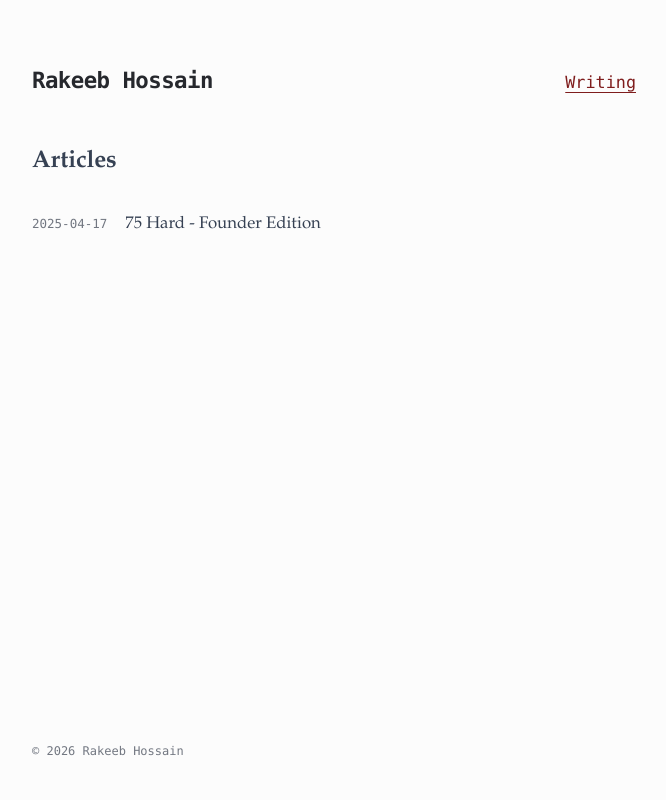
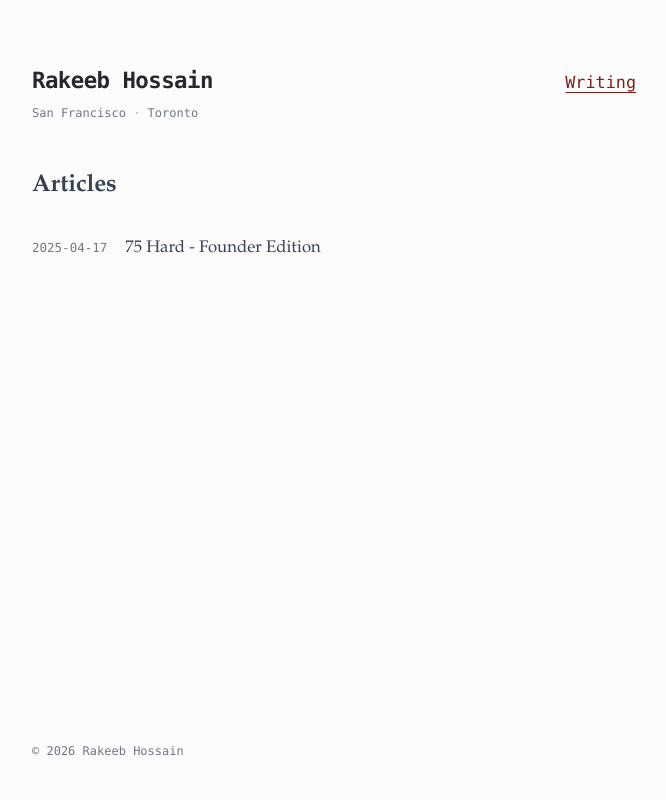
Before and after one commit to rakeeb-hossain/rakeeb-hossain.github.io, an Astro site: page /articles in a window 1280 px wide. Shown: the whole page, without its empty margins (306-972 px from the left). Built offline with nearby package versions, Linux system fonts and the light colour scheme; Astro itself is replaced by a stand-in of ours; some packages are replaced by stand-ins of ours.

Commit message:
add location

```diff
--- a/src/layouts/Layout.astro
+++ b/src/layouts/Layout.astro
@@ -19,9 +19,17 @@ const title = explicitTitle ?? frontmatter?.title;
   <body class="bg-paper text-ink flex flex-col min-h-screen">
     <header class="container mx-auto max-w-165 px-7 pt-16 pb-12">
       <div class="flex justify-between items-baseline">
-        <a href="/" class="font-mono text-[1.4rem] font-semibold tracking-tight"
-          >Rakeeb Hossain</a
-        >
+        <div>
+          <a
+            href="/"
+            class="font-mono text-[1.4rem] font-semibold tracking-tight"
+          >
+            Rakeeb Hossain
+          </a>
+          <div class="font-mono text-[12px] text-muted mt-1.5">
+            San Francisco <span class="text-muted/50">·</span> Toronto
+          </div>
+        </div>
         <nav class="font-mono text-[1.05rem] font-medium space-x-4">
           <a
             href="/articles"
```
